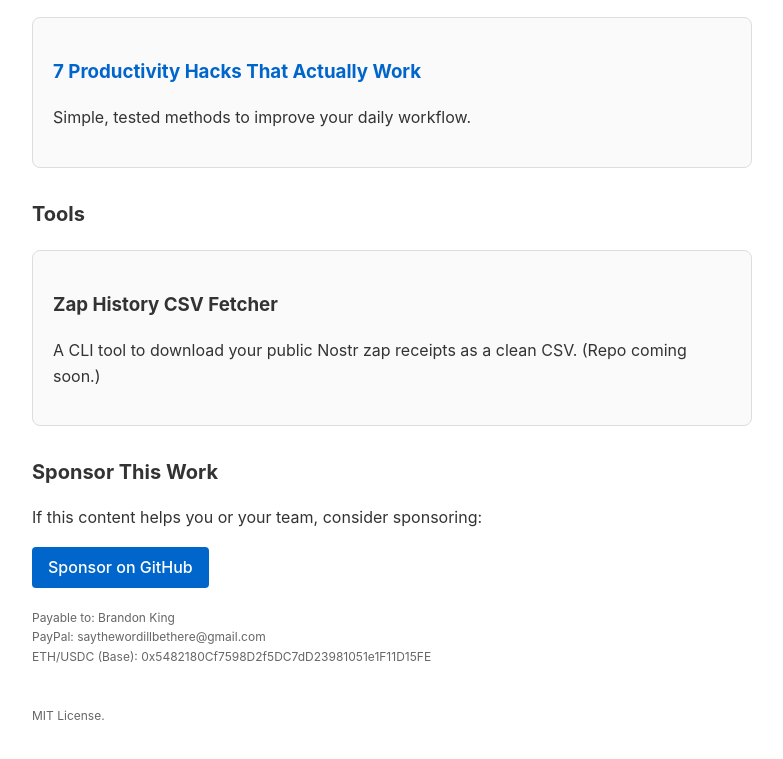
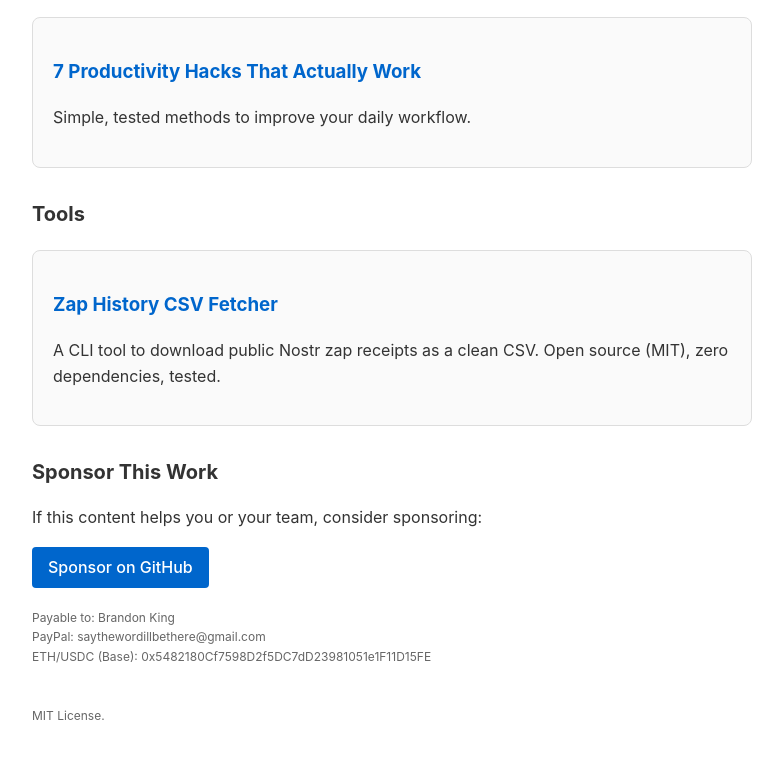
Before and after one commit to brandon-makes/brandon-guides, a plain HTML site: page index.html in a window 1280 px wide. Shown: the part 730-1489 px from the top of the page, without its empty margins (248-1031 px from the left). Drawn offline with Linux system fonts and the light colour scheme.

Commit message:
update index.html

```diff
--- a/index.html
+++ b/index.html
@@ -43,8 +43,8 @@
 
   <h2>Tools</h2>
   <div class="card">
-    <h3>Zap History CSV Fetcher</h3>
-    <p>A CLI tool to download your public Nostr zap receipts as a clean CSV. (Repo coming soon.)</p>
+    <h3><a href="https://github.com/brandon-makes/zap-history-fetcher">Zap History CSV Fetcher</a></h3>
+    <p>A CLI tool to download public Nostr zap receipts as a clean CSV. Open source (MIT), zero dependencies, tested.</p>
   </div>
 
   <h2>Sponsor This Work</h2>
```
